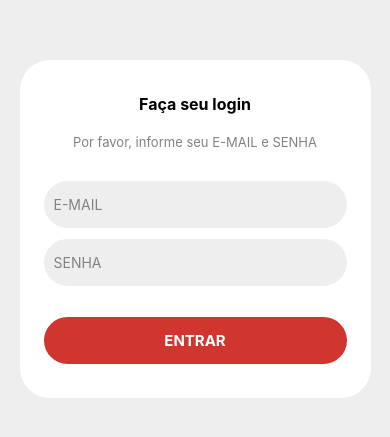
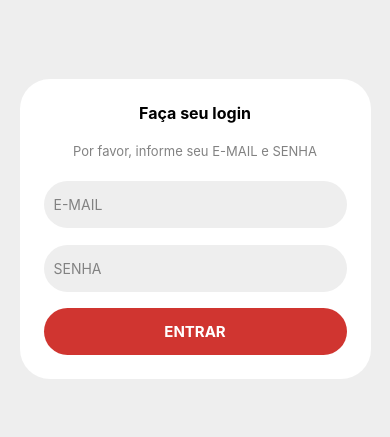
Before and after one commit to gleysonpc/xpay, a React Native app: screen /Dashboard in a window 390 px wide. Shown: the part 193-630 px from the top of the page. Built offline with nearby package versions, Linux system fonts and the light colour scheme.

Commit message:
fix login screen keyboard avoiding view

```diff
--- a/src/screens/LoginScreen/index.tsx
+++ b/src/screens/LoginScreen/index.tsx
@@ -6,6 +6,7 @@ import {
   FormSubTitle,
   FormTitle,
   LoginForm,
+  PaddingVertical,
 } from './styles';
 
 import {useAuth} from '../../contexts/auth';
@@ -20,7 +21,7 @@ const SignIn: React.FC = () => {
   }
 
   return (
-    <Container>
+    <Container behavior="height">
       <LoginForm>
         <FormHeader>
           <FormTitle>Faça seu login</FormTitle>
@@ -28,8 +29,10 @@ const SignIn: React.FC = () => {
         </FormHeader>
         <FormBody>
           <AppInput label="E-MAIL" keyboardType="email-address" />
+          <PaddingVertical height={14} />
           <AppInput label="SENHA" secureTextEntry />
         </FormBody>
+        <PaddingVertical height={15} />
         <AppButton onPress={handleSignIn} title="Entrar" />
       </LoginForm>
     </Container>
--- a/src/screens/LoginScreen/styles.ts
+++ b/src/screens/LoginScreen/styles.ts
@@ -1,4 +1,8 @@
 import styled from 'styled-components/native';
+
+interface PaddingVerticalProps {
+  height: number;
+}
 
 export const Container = styled.KeyboardAvoidingView`
   flex: 1;
@@ -10,9 +14,9 @@ export const Container = styled.KeyboardAvoidingView`
 export const LoginForm = styled.View`
   background-color: ${({theme}) => theme.COLORS.FOREGROUND};
   width: 90%;
-  height: 40%;
+  height: 300px;
   border-radius: ${({theme}) => theme.SIZES.RADIUS}px;
-  padding: 34px 24px;
+  padding: 24px;
   justify-content: space-evenly;
 `;
 
@@ -22,7 +26,6 @@ export const FormHeader = styled.View`
 
 export const FormBody = styled.View`
   flex: 1;
-  margin-bottom: 20px;
   justify-content: space-evenly;
 `;
 
@@ -38,3 +41,7 @@ export const FormSubTitle = styled.Text`
   color: ${({theme}) => theme.COLORS.TEXT_LIGHT};
   margin-bottom: 20px;
 `;
+
+export const PaddingVertical = styled.View<PaddingVerticalProps>`
+  height: ${({height}) => height}px;
+`;
```
